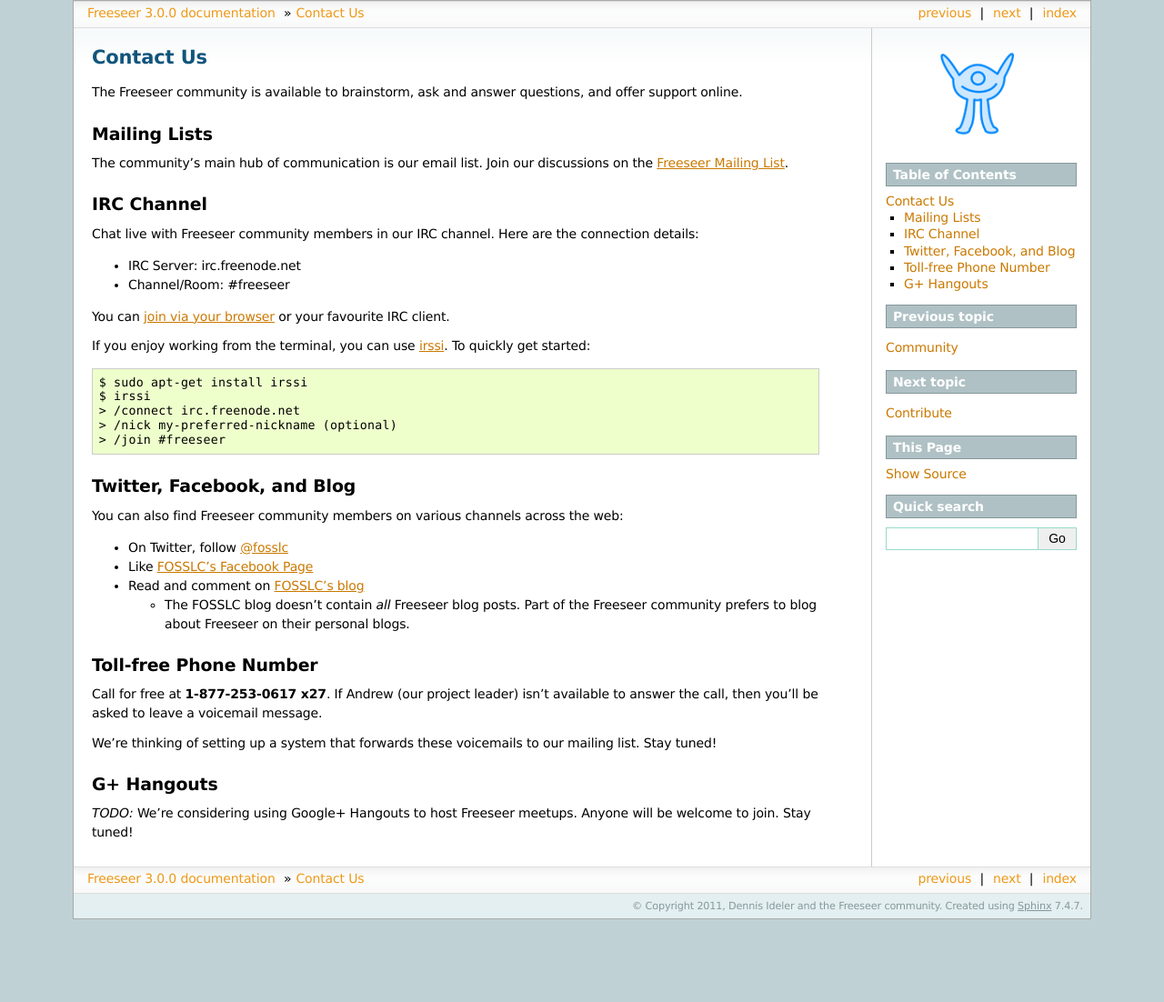
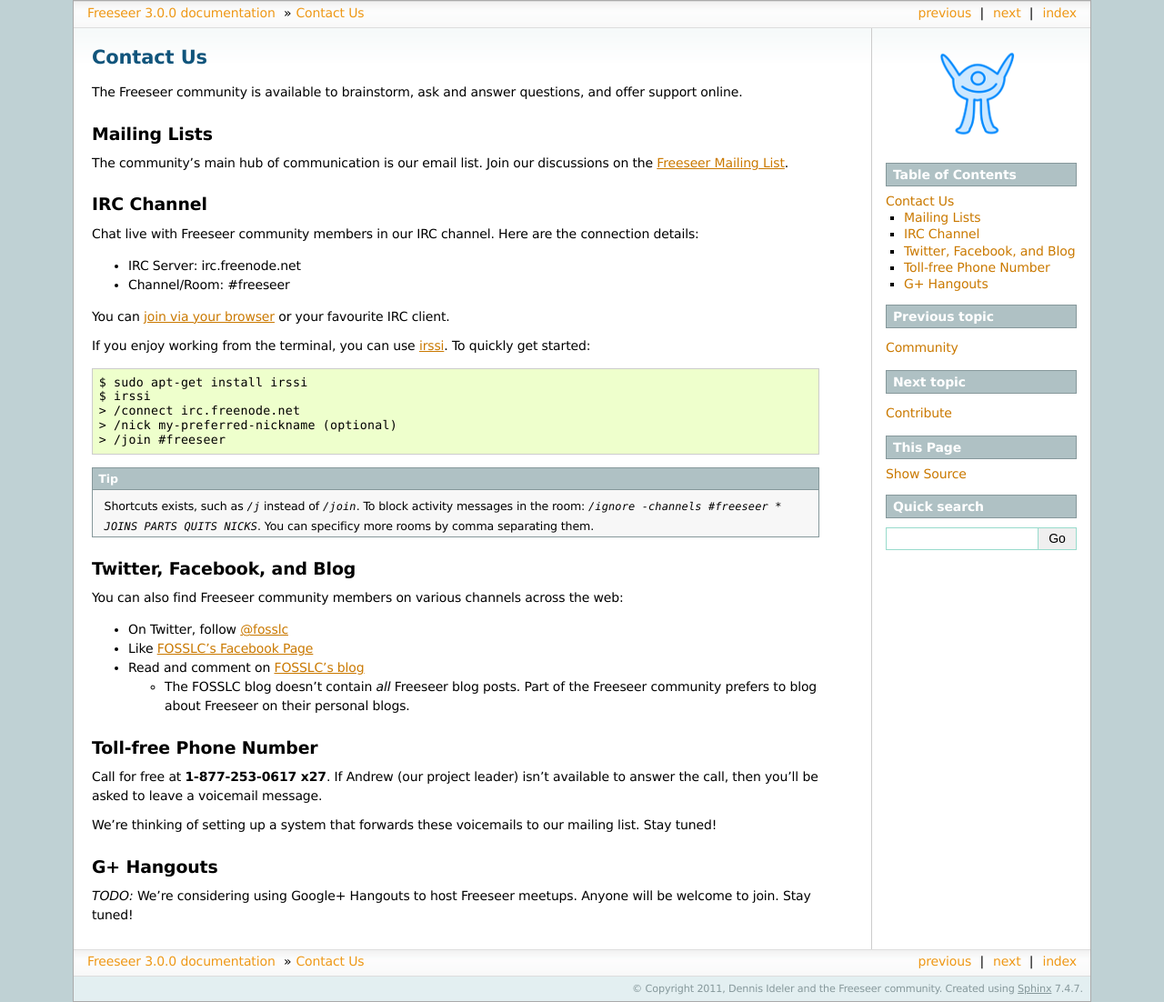
Before and after one commit to Freeseer/freeseer, a Sphinx documentation site: the page built from source/contact.rst, in a window 1280 px wide. Shown: the whole page at 91% size. Built offline with Sphinx 7.4.7, drawn with Linux system fonts in a browser that asks for light colours; pages that are not in the unit, such as notebooks, are missing from menus; before the commit the page ends 1011 px from its top, so only the background shows below that.

Commit message:
Add IRC tips

```diff
--- a/source/contact.rst
+++ b/source/contact.rst
@@ -32,6 +32,11 @@ To quickly get started:
     > /nick my-preferred-nickname (optional)
     > /join #freeseer
 
+.. tip::
+
+    Shortcuts exists, such as `/j` instead of `/join`.
+    To block activity messages in the room: `/ignore -channels #freeseer * JOINS
+    PARTS QUITS NICKS`. You can specificy more rooms by comma separating them.
 
 Twitter, Facebook, and Blog
 ---------------------------
```
